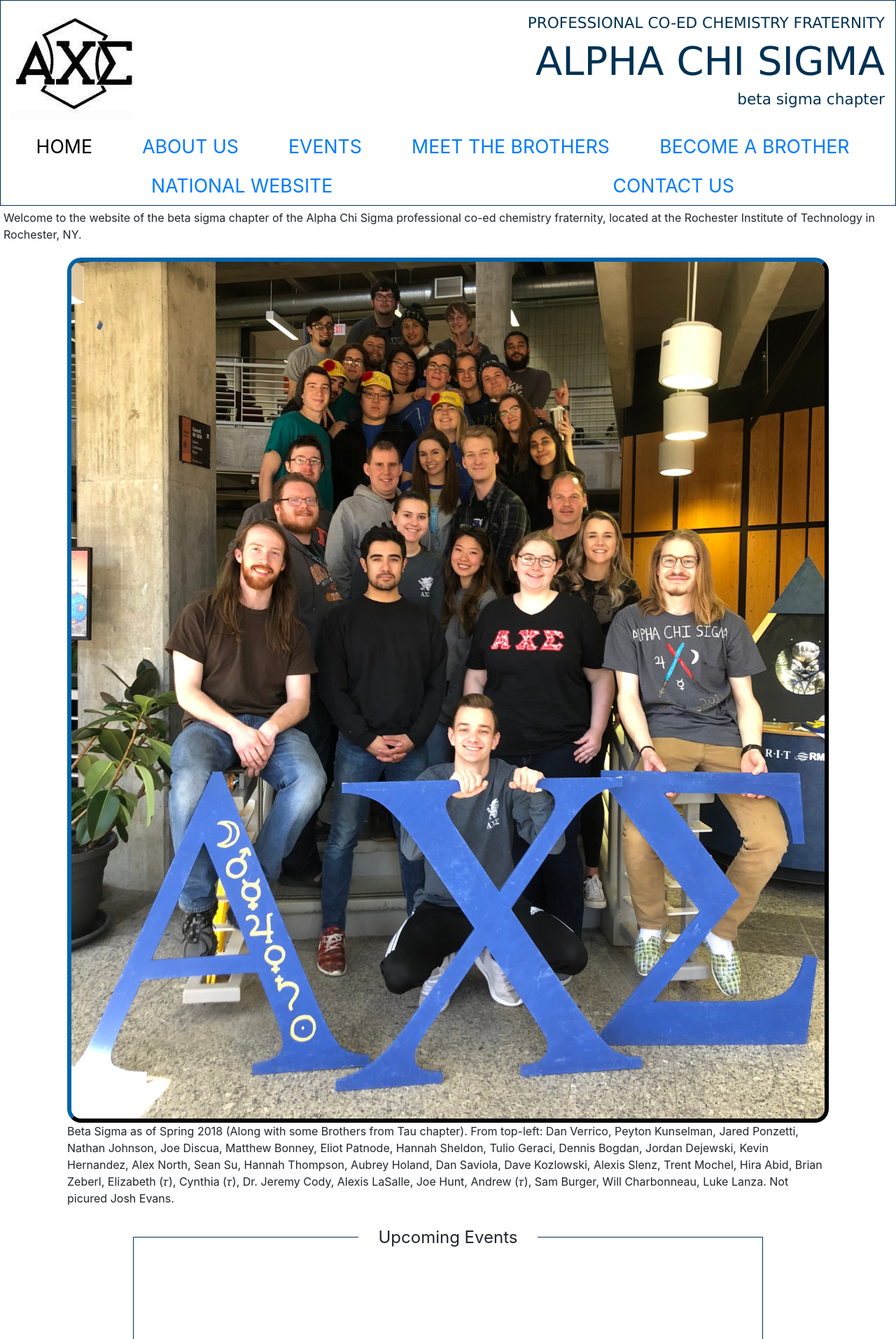
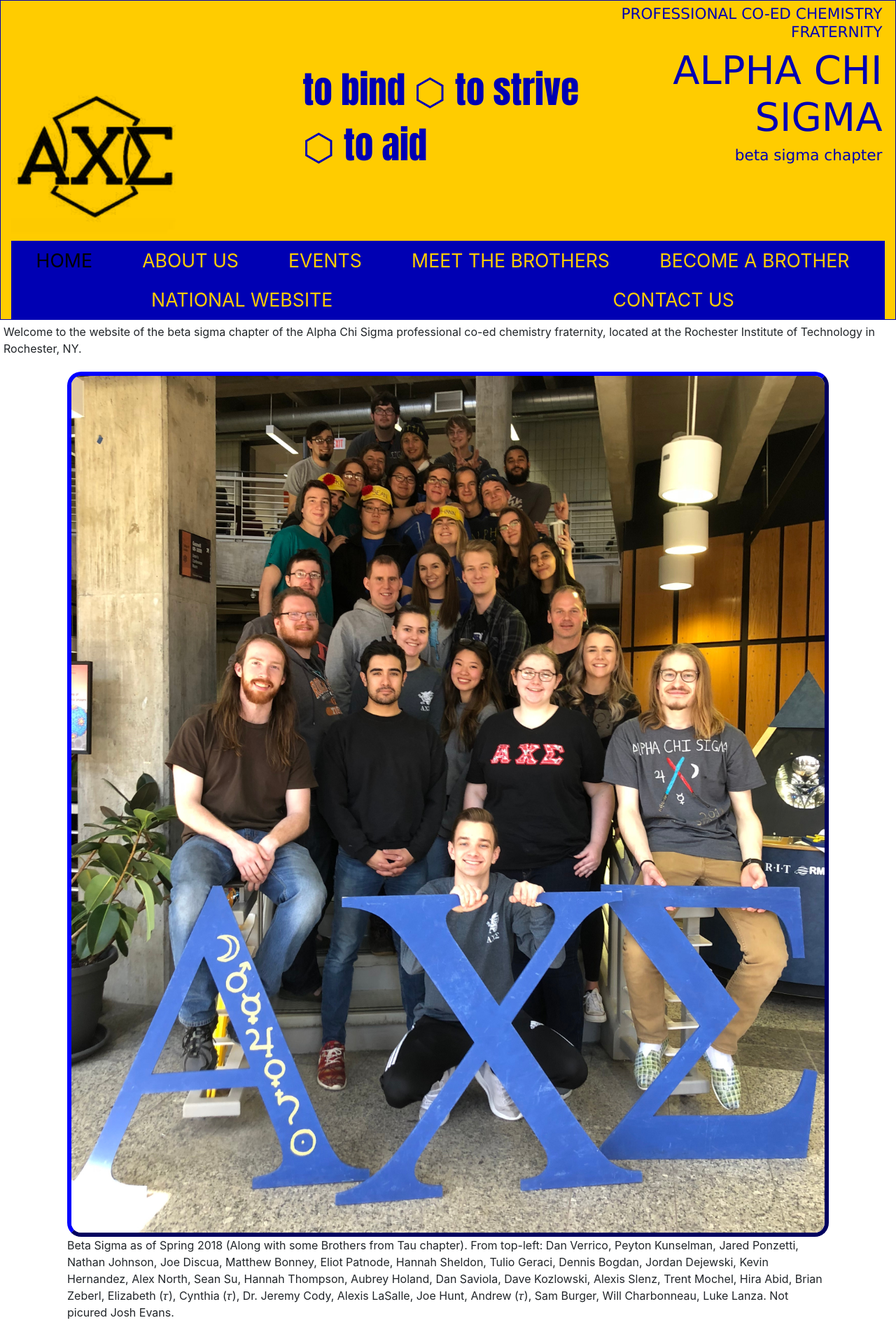
Before and after one commit to AXSBetaSigma/axs_website, a PHP site: page /index.php in a window 1280 px wide. Shown: the top 1913 px of the page at 70% size. Run offline with PHP 8.4, Linux system fonts and the light colour scheme; some libraries are stand-ins or nearby versions; grey boxes are pictures that could not be loaded.

Commit message:
Forgot to commit for a while. Updating.

```diff
--- a/header.php
+++ b/header.php
@@ -1,8 +1,15 @@
 <header class="container-fluid">
-	<img id='logo-image' src='images/axs_logo.png'>
-	<h6 class='text-uppercase'>professional co-ed chemistry fraternity</h6>
-	<h1 class='text-uppercase'>alpha chi sigma</h1>
-	<h5>beta sigma chapter</h5>
+	<div class="header-subsection">
+		<img id='logo-image'  src='images/axs_logo.png'>
+	</div>
+	<div class="header-subsection" style="margin-left: auto; margin-right: auto;">
+		<span id="aims">to bind &#11041; to strive &#11041; to aid</span>
+	</div>
+	<div class="header-subsection">
+		<h6 class='text-uppercase'>professional co-ed chemistry fraternity</h6>
+		<h1 class='text-uppercase'>alpha chi sigma</h1>
+		<h5>beta sigma chapter</h5>
+	</div>
 	<ul id="main-nav-bar" class="container-fluid nav nav-pills nav-fill text-uppercase" style="clear: both;">
 		<li class="nav-item">
 			<a class='nav-link' href="index.php">home</a>
--- a/meet_brother.php
+++ b/meet_brother.php
@@ -21,7 +21,7 @@
 				function draw_brothers() {
 					sel = d3.select("#brothers").selectAll("section").data(bros).enter();
 					section = sel.append("section")
-						.attr("id", function(x){return x.fn + x.ln;})
+						.attr("id", function(x){return x.fn + x.ln;}) // set this object to have a unique ID for easy access. [firstname][lastname] should be unique I think
 						.attr("class", "bro");
 					section.append("img")
 						.attr("class", "bro-portrait")
@@ -49,7 +49,7 @@
 				    		return true;
 				    	}
 				        load_brothers(xml, bros, filter);
-				        sort_brothers();
+				        // sort_brothers();
 				        draw_brothers();
 				    }
 				};
--- a/style.css
+++ b/style.css
@@ -1,6 +1,8 @@
 :root {
-	--prussian-blue: #003153;
-	--chrome-yellow: #ffa700;
+	/*--prussian-blue: #003153;*/
+	--prussian-blue: #0000b3;
+	/*--chrome-yellow: #ffa700;*/
+	--chrome-yellow: #ffcc00;
 }
 
 main {
@@ -10,7 +12,11 @@ main {
 
 header {
 	border: 1px solid var(--prussian-blue);
-	/*background-color: var(--prussian-blue);*/
+	background-color: var(--chrome-yellow);
+}
+
+#main-nav-bar {
+	background-color: var(--prussian-blue);
 }
 
 footer {
@@ -45,7 +51,21 @@ p {
 }
 
 #logo-image {
-	float: left;
+	/*float: left;*/
+	width: 15rem;
+	height: 15rem;
+}
+
+.header-subsection {
+	display: inline-block;
+	font-family: impact;
+	width: 33%;
+}
+
+#aims {
+	font-style: bold;
+	font-size: 3.3rem;
+	color: var(--prussian-blue);
 }
 
 #events-small {
@@ -140,6 +160,10 @@ legend {
  	font-size: 20pt;
 }
 
+.nav-link {
+	color: var(--chrome-yellow);
+}
+
 .active {
 	color: black;
 }
```
